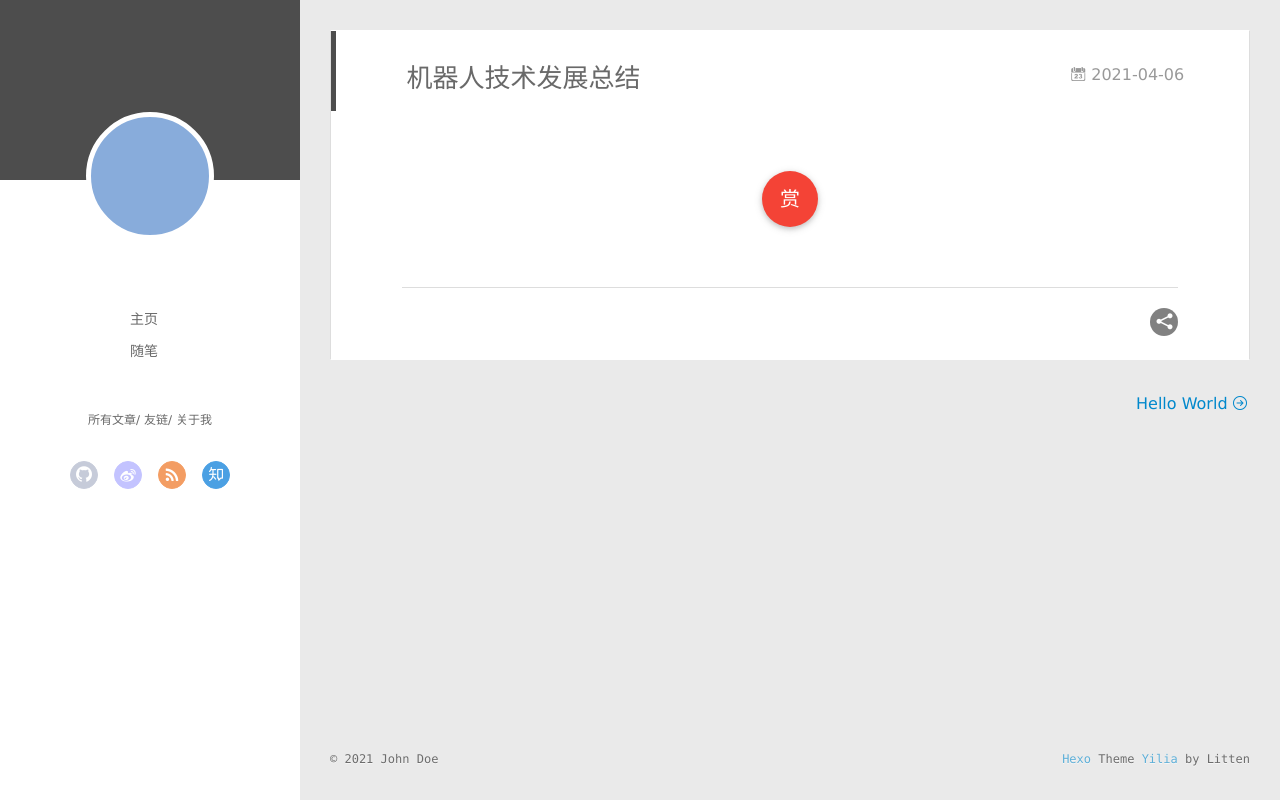
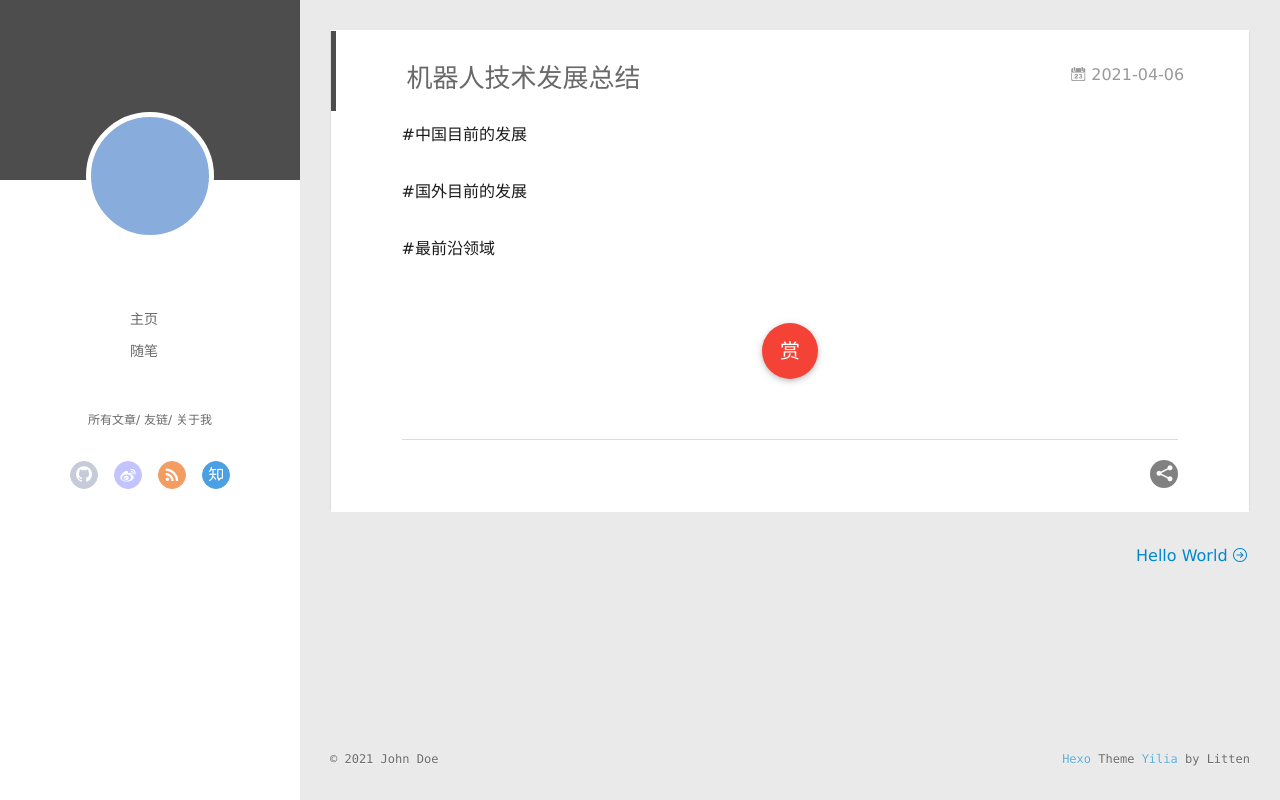
Before and after one commit to Nozomi-XPcore/Nozomi-XPcore.github.io, a plain HTML site: page 2021/04/06/机器人技术发展总结/index.html in a window 1280 px wide. Drawn offline with Linux system fonts and the light colour scheme; no server answers.

Commit message:
Site updated: 2021-04-06 21:44:52

```diff
--- a/2021/04/06/机器人技术发展总结/index.html
+++ b/2021/04/06/机器人技术发展总结/index.html
@@ -8,13 +8,15 @@
   <link rel="dns-prefetch" href="http://example.com">
   <title>机器人技术发展总结 | Hexo</title>
   <meta name="viewport" content="width=device-width, initial-scale=1, maximum-scale=1">
-  <meta property="og:type" content="article">
+  <meta name="description" content="#中国目前的发展 #国外目前的发展 #最前沿领域">
+<meta property="og:type" content="article">
 <meta property="og:title" content="机器人技术发展总结">
 <meta property="og:url" content="http://example.com/2021/04/06/%E6%9C%BA%E5%99%A8%E4%BA%BA%E6%8A%80%E6%9C%AF%E5%8F%91%E5%B1%95%E6%80%BB%E7%BB%93/index.html">
 <meta property="og:site_name" content="Hexo">
+<meta property="og:description" content="#中国目前的发展 #国外目前的发展 #最前沿领域">
 <meta property="og:locale" content="en_US">
 <meta property="article:published_time" content="2021-04-06T11:55:11.000Z">
-<meta property="article:modified_time" content="2021-04-06T11:55:11.183Z">
+<meta property="article:modified_time" content="2021-04-06T13:44:15.638Z">
 <meta property="article:author" content="John Doe">
 <meta name="twitter:card" content="summary">
 
@@ -172,6 +174,9 @@
 
     <div class="article-entry" itemprop="articleBody">
 
+        <p>#中国目前的发展</p>
+<p>#国外目前的发展</p>
+<p>#最前沿领域</p>
 
 
 
```
Also changed, not shown: index.html (+3 -0 lines).
